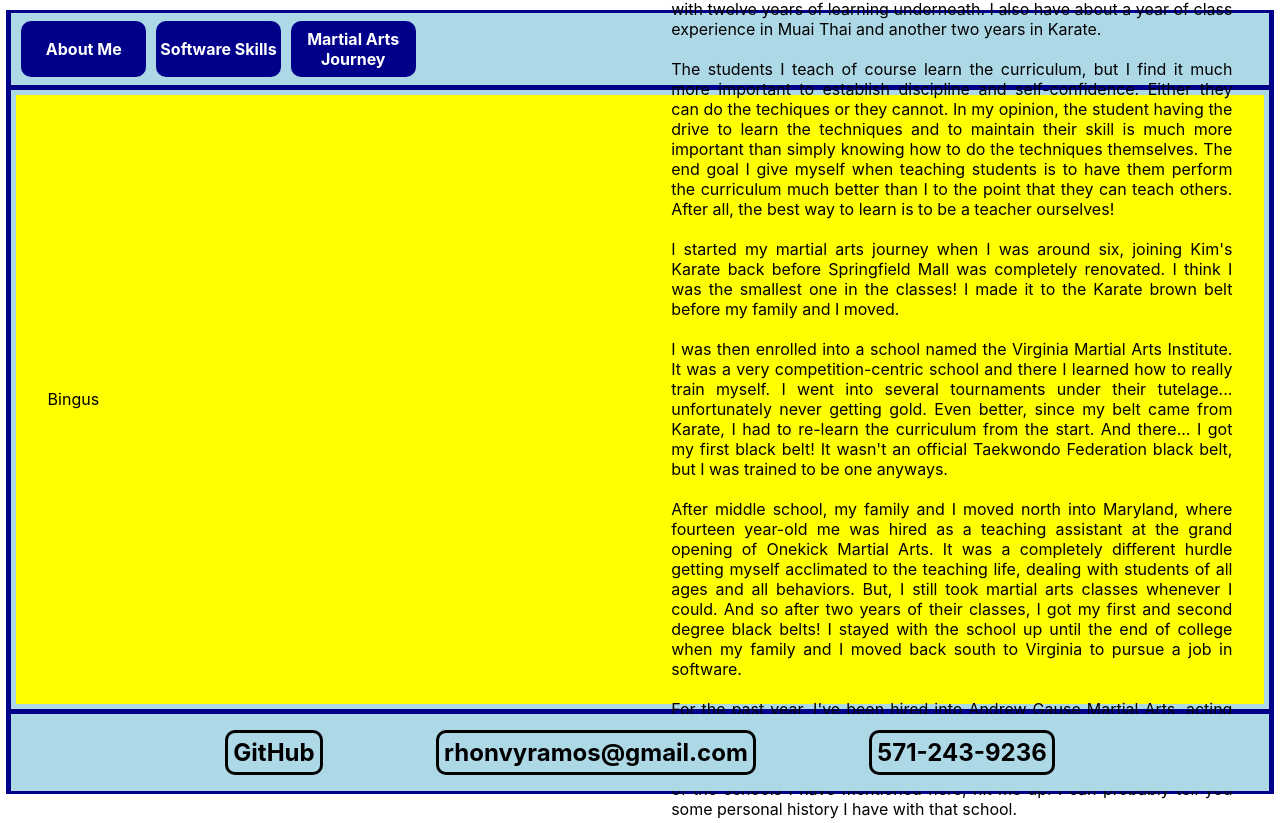
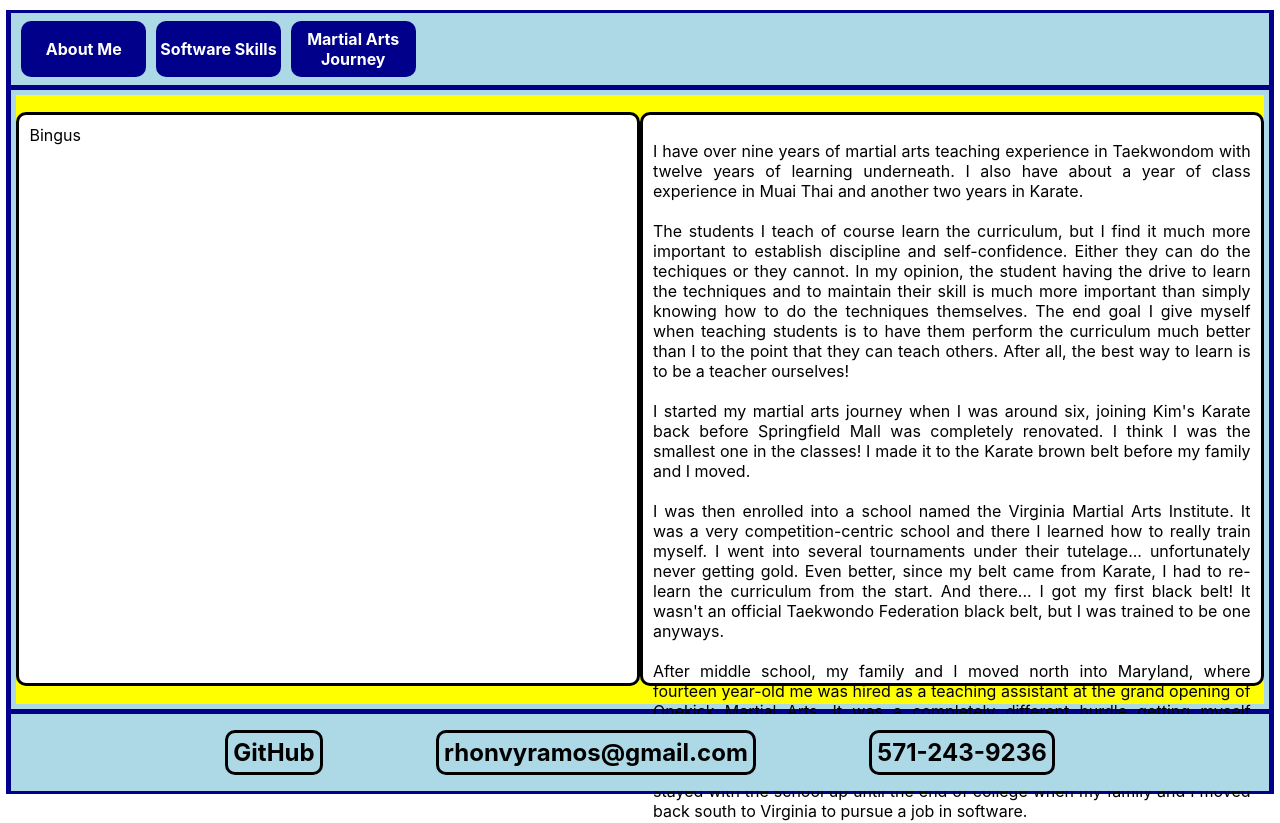
Before and after one commit to rhonvyramos/resume-portfolio-overdone, a React (Create React App) app: page /martialarts in a window 1280 px wide. Shown: the top 823 px of the page. Built offline with nearby package versions, Linux system fonts and the light colour scheme.

Commit message:
martial arts page border and sizing

```diff
--- a/src/assets/martialarts.css
+++ b/src/assets/martialarts.css
@@ -17,9 +17,23 @@
 }
 
 #martialarts_image, #martialarts_text {
-    width: 45%;
+    width: 48%;
+    height: 90%;
 }
 
 #martialarts_text {
     text-align: justify;
+
+    border-style: solid;
+    border-radius: 10px;
+    background-color: white;
+
+    padding: 10px;
 }
+
+#martialarts_image {
+    border-style: solid;
+    border-radius: 10px;
+    background-color: white;
+    padding: 10px;
+}
```
